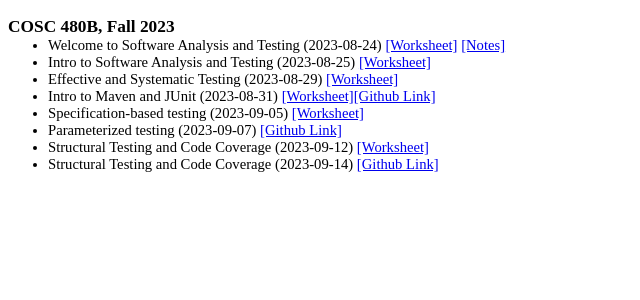
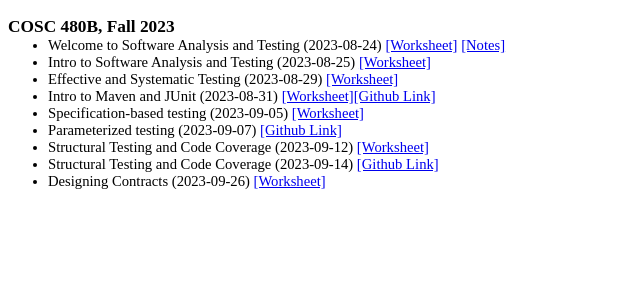
Before and after one commit to georgianahaldeman/cosc480, a Jekyll site: the page built from docs/notes/index.md, in a window 1280 px wide. Shown: the top 300 px of the page, without its empty margins (0-640 px from the left). Built offline with Jekyll 4.4.1, drawn with Linux system fonts in a browser that asks for light colours; our own code applies the rules of GitHub Pages for plain Markdown files.

Commit message:
9_26 worksheet

```diff
--- a/docs/notes/index.md
+++ b/docs/notes/index.md
@@ -15,3 +15,5 @@
 - Structural Testing and Code Coverage (2023-09-12) [[Worksheet]](./notes/9_12.pdf)
 
 - Structural Testing and Code Coverage (2023-09-14) [[Github Link]](https://classroom.github.com/a/GksgnPgQ)
+
+- Designing Contracts (2023-09-26) [[Worksheet]](./notes/9_26.pdf)
```
Also changed, not shown: 1 other file.
